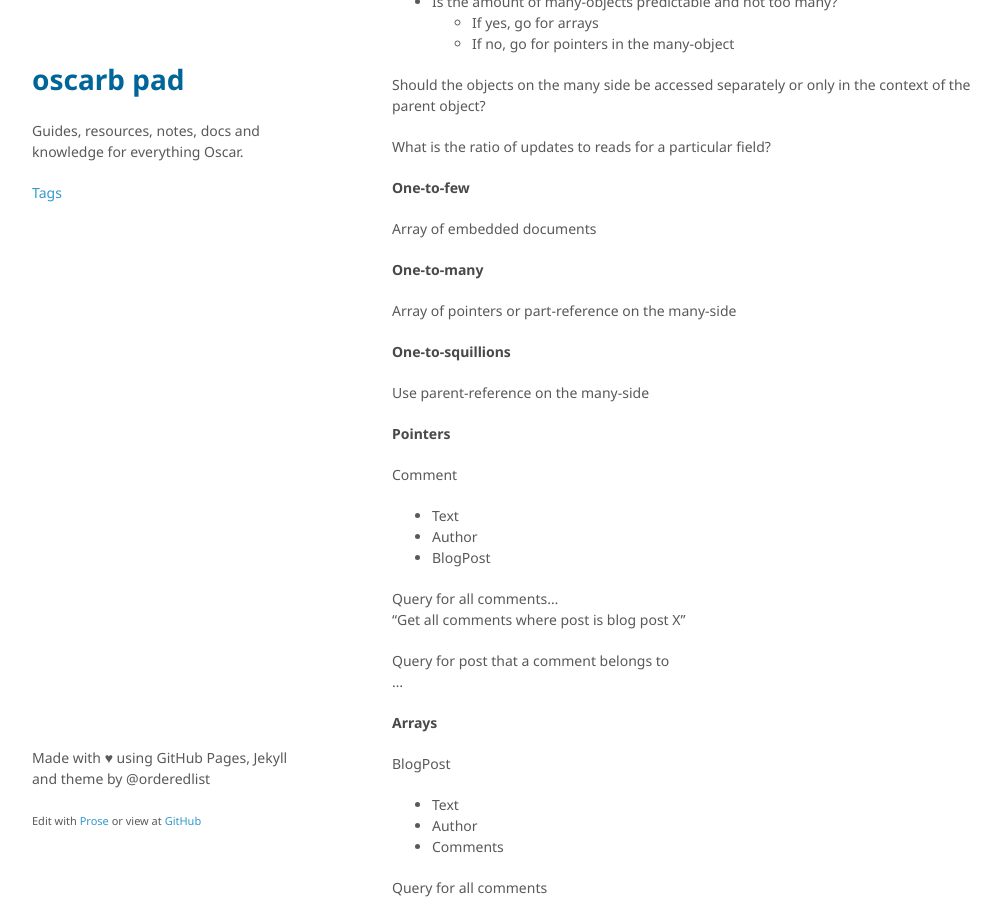
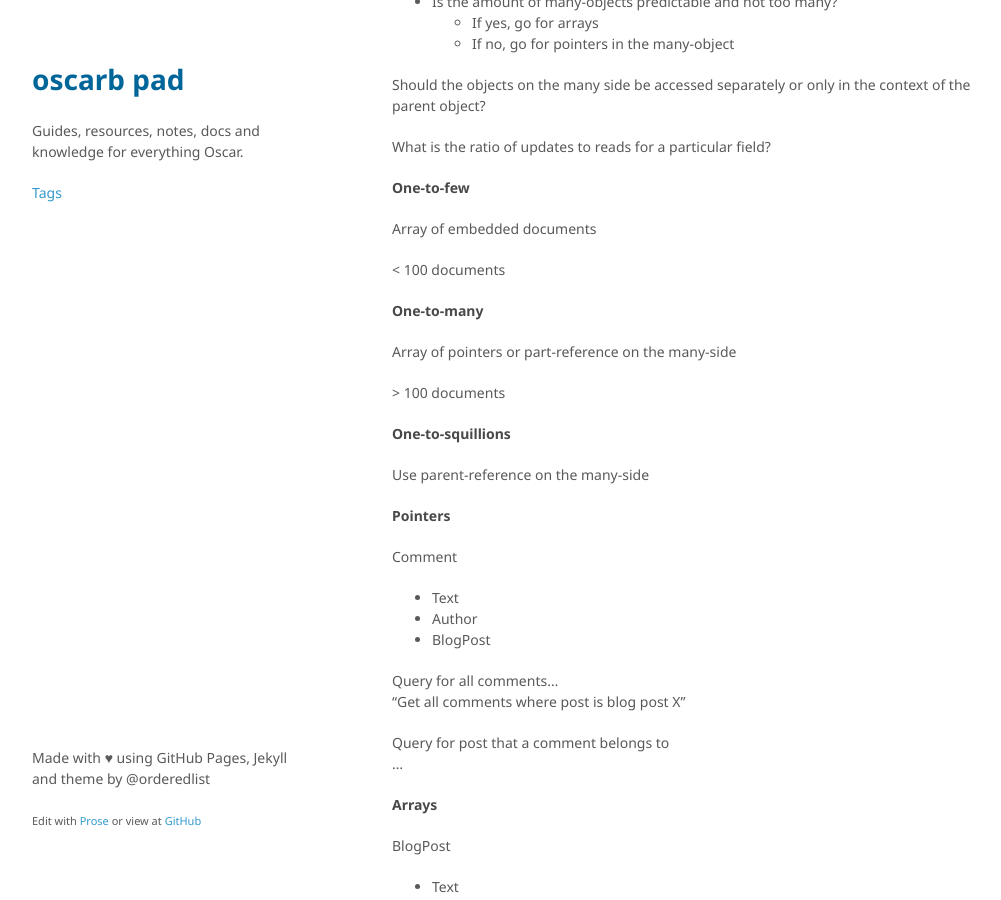
Before and after one commit to oscarb/pad, a Jekyll site: the page built from _docs/parse-server.md, in a window 1280 px wide and 900 px high, scrolled down 2720 px. Shown: the whole window, without its empty margins (128-1129 px from the left). Built offline with Jekyll 4.4.1, drawn with Linux system fonts in a browser that asks for light colours; some web fonts are replaced.

Commit message:
Update parse-server.md

```diff
--- a/_docs/parse-server.md
+++ b/_docs/parse-server.md
@@ -135,11 +135,13 @@ What is the ratio of updates to reads for a particular field?
 
 Array of embedded documents
 
+< 100 documents
 
 #### One-to-many
 
 Array of pointers or part-reference on the many-side
 
+\> 100 documents
 
 #### One-to-squillions
 
```
